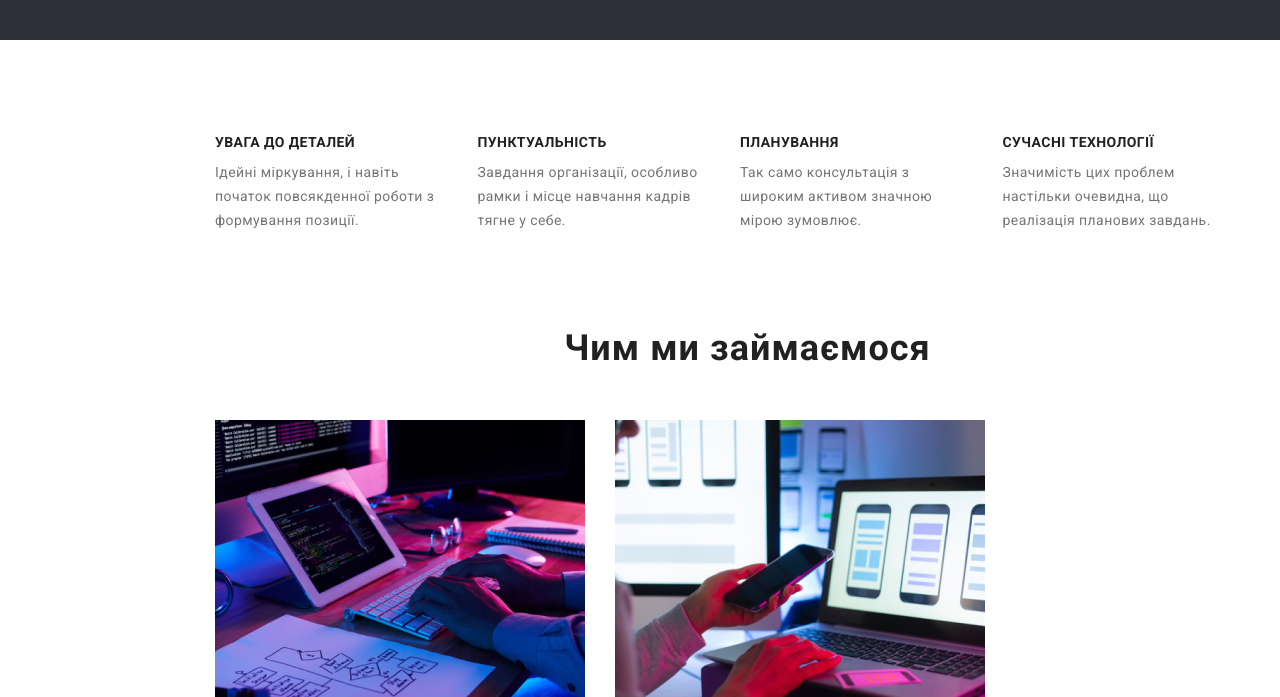
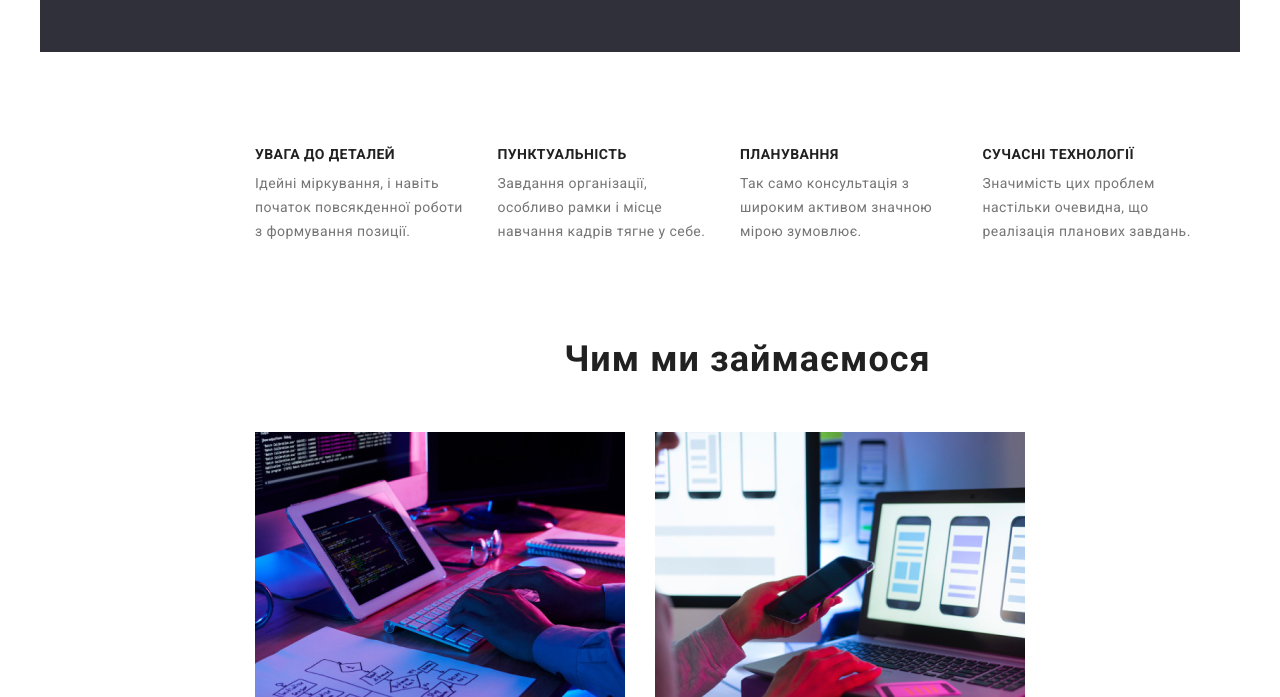
Before and after one commit to XeniaKleine/goit-markup-hw-03, a plain HTML site: page index.html in a window 1280 px wide. Shown: the part 640-1337 px from the top of the page. Drawn offline with nearby package versions, Linux system fonts and the light colour scheme.

Commit message:
mistaken container

```diff
--- a/css/styles.css
+++ b/css/styles.css
@@ -186,11 +186,20 @@ p, h1, h2, ul {
     color: var(--hero-color);
 }
 
-.section-feature {
+.container {
+    width: 1200px;
+    margin: auto;
+}
+
+.item-0 {
     padding-right: 15px;
     margin-left: auto;
     margin-right: auto;
     margin-top: 94px;
+}
+
+.item-1 {
+
 }
 
 .feature {
@@ -388,7 +397,7 @@ p, h1, h2, ul {
     flex-wrap: wrap;
     list-style: none;
 
-    width: 1200px;
+
     padding-left: 15px;
     padding-right: 15px;
     margin-left: auto;
--- a/index.html
+++ b/index.html
@@ -23,6 +23,7 @@
   </head>
   <body class="body">
     <!-- Шапка сайта -->
+    <div class="container">
     <header class="header">
       <nav class="menu">
         <div class="main-nav">
@@ -66,9 +67,9 @@
         </div>
       </section>
       <!-- Переваги -->
-      <section class="section-feature">
+      <section>
+      <div class="item-0">
         <h2 class="feature">Особливості компанії</h2>
-
         <ul class="feature-list">
           <li class="item">
             <h3 class="feature-title">УВАГА ДО ДЕТАЛЕЙ</h3>
@@ -101,9 +102,10 @@
             </p>
           </li>
         </ul>
-      </section>
+      </div></section>
       <!-- Приклади робіт -->
       <section>
+        <div class="item-1">
         <h2 class="title">Чим ми займаємося</h2>
         <ul class="examples-list">
           <li class="examples-item">
@@ -115,7 +117,7 @@
           <li class="examples-item">
             <img src="./images/img03.jpg" alt="планшет в руці" width="370" />
           </li>
-        </ul>
+        </ul></div>
       </section>
       <!-- Команда -->
       <section class="team">
@@ -158,7 +160,7 @@
             <p lang="en" class="team-title">UI Designer</p>
           </li>
         </ul>
-      </section>
+      </section></div>
     </main>
     <!-- Контакти -->
     <footer class="footer">
@@ -178,6 +180,6 @@
           </li>
         </ul>
       </section>
-    </footer>
+    </footer></div>
   </body>
 </html>
```
